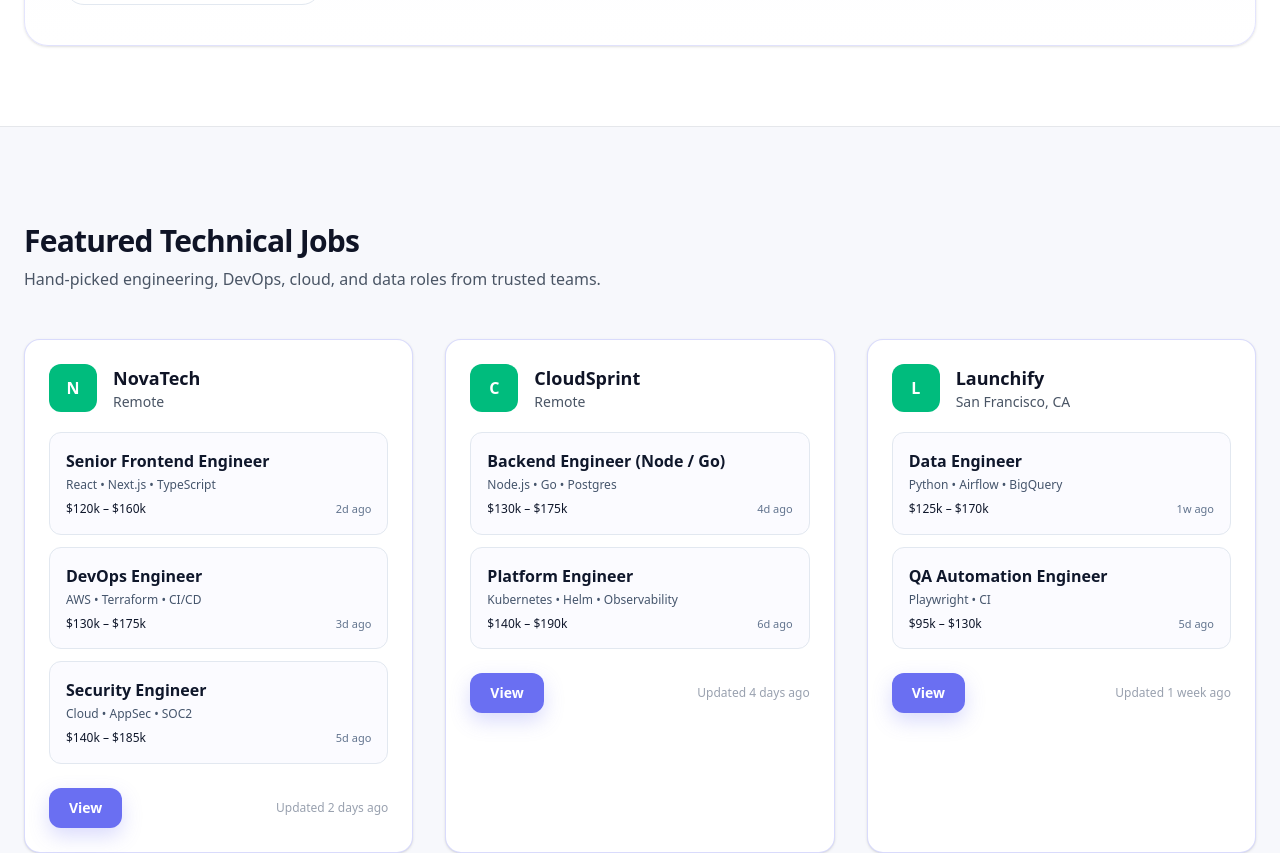
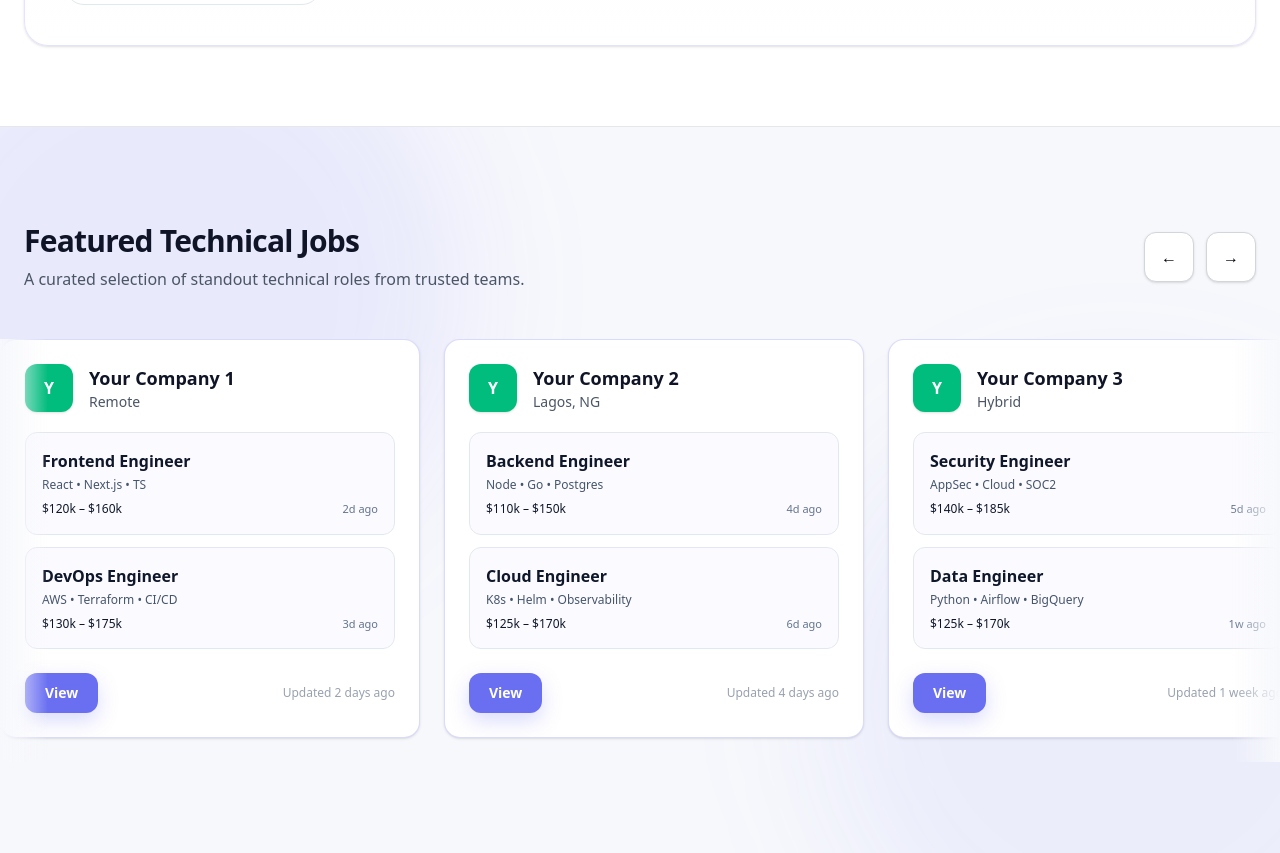
Before and after one commit to adebisidolapo/technicaljobboard, a Next.js app in the folder jobboard/: page / in a window 1280 px wide. Shown: the part 1580-2433 px from the top of the page. Built offline with nearby package versions, Linux system fonts and the light colour scheme.

Commit message:
update ui

```diff
--- a/jobboard/app/page.tsx
+++ b/jobboard/app/page.tsx
@@ -7,69 +7,34 @@ type Category = { label: string; slug: string };
 
 const FEATURED_JOBS = [
   {
-    company: "NovaTech",
+    company: "Your Company 1",
     location: "Remote",
     posted: "2 days ago",
     roles: [
-      {
-        title: "Senior Frontend Engineer",
-        stack: "React • Next.js • TypeScript",
-        pay: "$120k – $160k",
-        posted: "2d ago",
-      },
-      {
-        title: "DevOps Engineer",
-        stack: "AWS • Terraform • CI/CD",
-        pay: "$130k – $175k",
-        posted: "3d ago",
-      },
-      {
-        title: "Security Engineer",
-        stack: "Cloud • AppSec • SOC2",
-        pay: "$140k – $185k",
-        posted: "5d ago",
-      },
+      { title: "Frontend Engineer", stack: "React • Next.js • TS", pay: "$120k – $160k", posted: "2d ago" },
+      { title: "DevOps Engineer", stack: "AWS • Terraform • CI/CD", pay: "$130k – $175k", posted: "3d ago" },
     ],
   },
   {
-    company: "CloudSprint",
-    location: "Remote",
+    company: "Your Company 2",
+    location: "Lagos, NG",
     posted: "4 days ago",
     roles: [
-      {
-        title: "Backend Engineer (Node / Go)",
-        stack: "Node.js • Go • Postgres",
-        pay: "$130k – $175k",
-        posted: "4d ago",
-      },
-      {
-        title: "Platform Engineer",
-        stack: "Kubernetes • Helm • Observability",
-        pay: "$140k – $190k",
-        posted: "6d ago",
-      },
+      { title: "Backend Engineer", stack: "Node • Go • Postgres", pay: "$110k – $150k", posted: "4d ago" },
+      { title: "Cloud Engineer", stack: "K8s • Helm • Observability", pay: "$125k – $170k", posted: "6d ago" },
     ],
   },
   {
-    company: "Launchify",
-    location: "San Francisco, CA",
+    company: "Your Company 3",
+    location: "Hybrid",
     posted: "1 week ago",
     roles: [
-      {
-        title: "Data Engineer",
-        stack: "Python • Airflow • BigQuery",
-        pay: "$125k – $170k",
-        posted: "1w ago",
-      },
-      {
-        title: "QA Automation Engineer",
-        stack: "Playwright • CI",
-        pay: "$95k – $130k",
-        posted: "5d ago",
-      },
+      { title: "Security Engineer", stack: "AppSec • Cloud • SOC2", pay: "$140k – $185k", posted: "5d ago" },
+      { title: "Data Engineer", stack: "Python • Airflow • BigQuery", pay: "$125k – $170k", posted: "1w ago" },
     ],
   },
 ];
+
 
 const CATEGORIES: Category[] = [
   { label: "Healthcare IT", slug: "healthcare-it" },
@@ -326,42 +291,94 @@ export default function Home() {
         </div>
       </section>
 
-      {/* ================= FEATURED JOBS ================= */}
-      <section id="featured" className="relative py-24 border-y border-gray-200 bg-[#F7F8FC]">
-        <div className="max-w-7xl mx-auto px-6">
-          <div className="flex flex-col md:flex-row md:items-center md:justify-between gap-6 mb-12">
+{/* ================= FEATURED JOBS (CAROUSEL, 2 ROLES PER CARD) ================= */}
+<section
+  id="featured"
+  className="relative py-24 border-y border-gray-200 overflow-hidden bg-[#F7F8FC]"
+>
+  {/* subtle purple ambience */}
+  <div className="pointer-events-none absolute -top-36 -left-36 w-[38rem] h-[38rem] rounded-full bg-[rgba(106,111,242,0.10)] blur-3xl" />
+  <div className="pointer-events-none absolute -bottom-36 -right-36 w-[38rem] h-[38rem] rounded-full bg-[rgba(106,111,242,0.08)] blur-3xl" />
+
+  <div className="relative w-full">
+    <div className="max-w-7xl mx-auto px-6 flex flex-col md:flex-row md:items-center md:justify-between gap-6 mb-12">
       <div>
         <h2 className="text-3xl font-semibold tracking-tight text-[#0F1426]">
           Featured Technical Jobs
         </h2>
         <p className="text-gray-600 mt-2 max-w-2xl">
-                Hand-picked engineering, DevOps, cloud, and data roles from trusted teams.
+          A curated selection of standout technical roles from trusted teams.
         </p>
+      </div>
+
+      {/* arrows */}
+      <div className="flex items-center gap-3">
+        <button
+          type="button"
+          onClick={() =>
+            document
+              .getElementById("featured-carousel")
+              ?.scrollBy({ left: -520, behavior: "smooth" })
+          }
+          className="px-4 py-3 rounded-xl bg-white border border-gray-300 shadow-sm hover:shadow-md transition"
+          aria-label="Scroll left"
+        >
+          ←
+        </button>
+
+        <button
+          type="button"
+          onClick={() =>
+            document
+              .getElementById("featured-carousel")
+              ?.scrollBy({ left: 520, behavior: "smooth" })
+          }
+          className="px-4 py-3 rounded-xl bg-white border border-gray-300 shadow-sm hover:shadow-md transition"
+          aria-label="Scroll right"
+        >
+          →
+        </button>
       </div>
     </div>
 
-          <div className="grid gap-8 md:grid-cols-2 lg:grid-cols-3">
+    {/* carousel */}
+    <div className="relative w-full">
+      {/* edge fades */}
+      <div className="pointer-events-none absolute top-0 left-0 h-full w-12 bg-gradient-to-r from-[#F7F8FC] to-transparent z-10" />
+      <div className="pointer-events-none absolute top-0 right-0 h-full w-12 bg-gradient-to-l from-[#F7F8FC] to-transparent z-10" />
+
+      <div
+        id="featured-carousel"
+        className="no-scrollbar flex gap-6 overflow-x-auto pb-6 scroll-smooth snap-x snap-mandatory px-6 md:px-12"
+      >
         {FEATURED_JOBS.map((company, idx) => (
           <div
             key={idx}
-                className="bg-white rounded-2xl border border-[rgba(106,111,242,0.25)]
-                           shadow-sm hover:shadow-lg transition p-6"
+            className="snap-start flex-none w-[320px] sm:w-[380px] md:w-[420px]
+                       bg-white rounded-2xl shadow-sm hover:shadow-lg transition
+                       border border-[rgba(106,111,242,0.25)] overflow-hidden"
           >
+            <div className="p-6">
+              {/* company header */}
               <div className="flex items-center gap-4 mb-5">
-                  <div className="w-12 h-12 rounded-xl bg-emerald-500 text-white flex items-center justify-center font-bold">
-                    {company.company.charAt(0)}
+                {/* green profile */}
+                <div className="w-12 h-12 rounded-xl bg-emerald-500 text-white flex items-center justify-center font-bold shadow-sm">
+                  {company.company?.charAt(0) ?? "T"}
                 </div>
 
                 <div className="min-w-0">
                   <h3 className="text-lg font-semibold text-[#0F1426] truncate">
                     {company.company}
                   </h3>
-                    <p className="text-sm text-gray-600 truncate">{company.location}</p>
+                  <p className="text-sm text-gray-600 truncate">
+                    {company.location}
+                  </p>
                 </div>
               </div>
 
+              {/* 2 roles only (no overlap, clean spacing) */}
               <div className="space-y-3">
-                  {company.roles.map((role, i) => (
+                {company.roles.slice(0, 2).map((role, i) => (
                   <div
                     key={i}
                     className="rounded-xl border border-slate-200 bg-[#FBFBFF] p-4"
@@ -385,24 +402,30 @@ export default function Home() {
                 ))}
               </div>
 
+              {/* footer */}
               <div className="mt-6 flex items-center justify-between">
+                {/* purple view */}
                 <button
                   onClick={() => (window.location.href = "/all-jobs")}
                   className="px-5 py-2.5 rounded-xl text-sm font-semibold text-white
-                               bg-[var(--brand-purple)]
-                               hover:bg-[var(--brand-purple-dark)]
+                             bg-[var(--brand-purple)] hover:bg-[var(--brand-purple-dark)]
                              transition shadow-[0_8px_20px_rgba(106,111,242,0.25)]"
                 >
                   View
                 </button>
 
-                  <span className="text-xs text-gray-400">Updated {company.posted}</span>
+                <span className="text-xs text-gray-400">
+                  Updated {company.posted}
+                </span>
+              </div>
             </div>
           </div>
         ))}
       </div>
     </div>
+  </div>
 </section>
+
 
       {/* ================= EMPOWERING ================= */}
       <section id="empowering" className="relative py-28 overflow-hidden bg-[#F6F7FB]">
```
Lines whose indentation alone changed are shown as unchanged.
